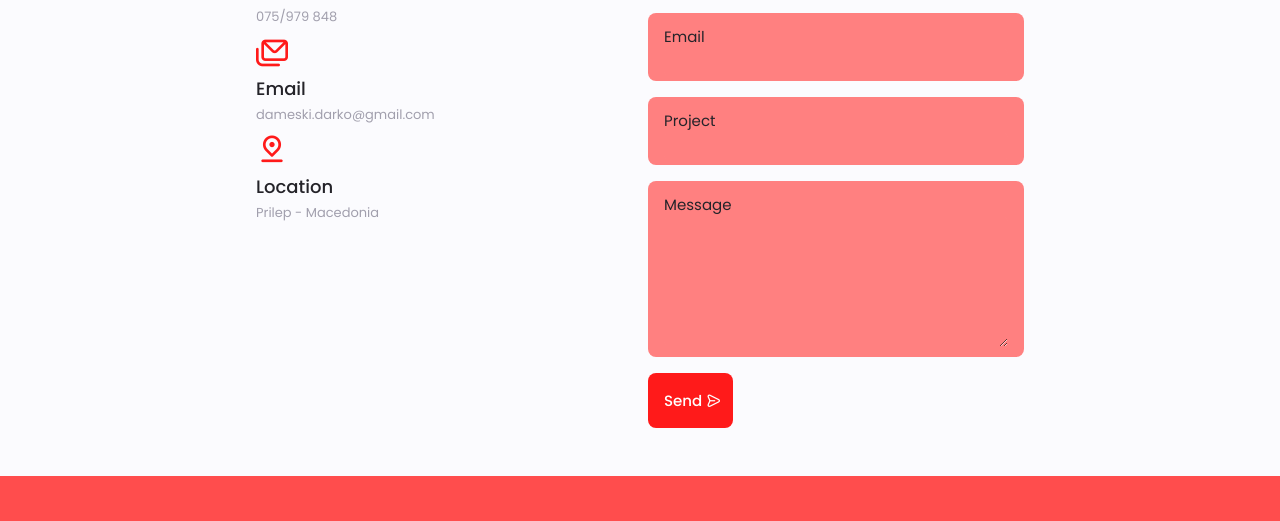
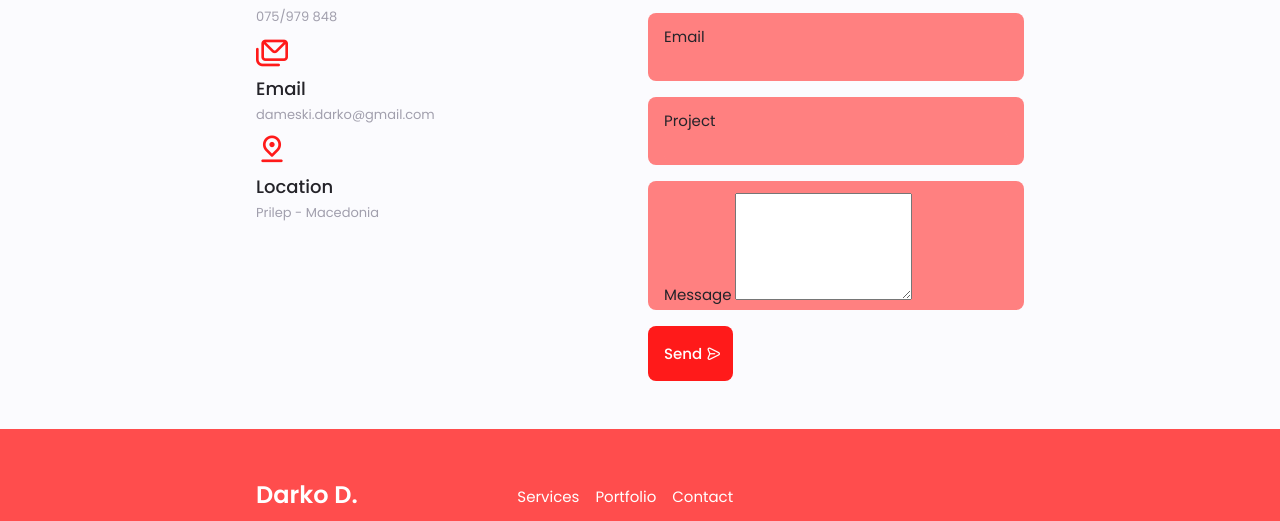
Before and after one commit to darkodameski/CV22, a plain HTML site: page index.html in a window 1280 px wide. Shown: the part 4407-4928 px from the top of the page. Drawn offline with nearby package versions, Linux system fonts and the light colour scheme.

Commit message:
Update index.html
form add html

```diff
--- a/index.html
+++ b/index.html
@@ -658,7 +658,8 @@
 
                     <div class="contact__content">
                         <label type="submit" class="contact__label">Message</label>
-                        <textarea name="message" id="" cols="0" rows="7" class="contact__input"></textarea>
+                        <textarea type="text" name="Message" id="message" cols="0" rows="7" class="form_input" class="contact__input"></textarea>
+
                     </div>
 
                     <div>
```
